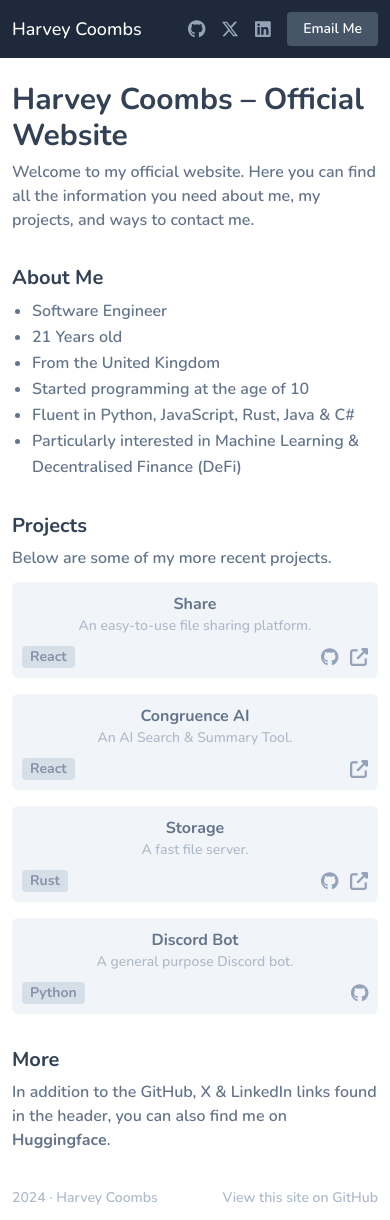
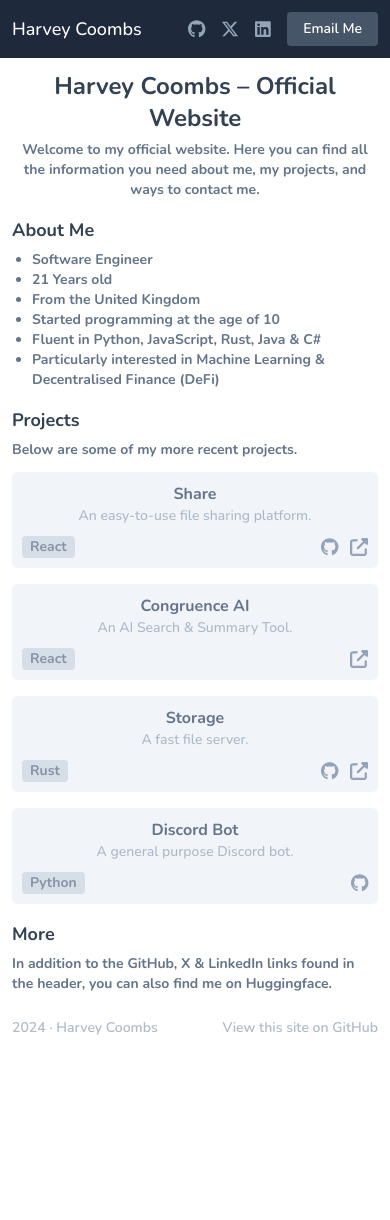
Before and after one commit to harveycoombs/www, a Next.js app: page / in a window 390 px wide. After the commit the page ends 1050 px from the top, so only its background shows below. Built offline with nearby package versions, Linux system fonts and the light colour scheme.

Commit message:
Made responsive for mobile devices

```diff
--- a/src/app/components/ui/section.tsx
+++ b/src/app/components/common/section.tsx
@@ -9,8 +9,8 @@ interface Properties {
 
 export default function Section({ title, children, delay, ...rest }: Properties) {
     return (
-        <motion.div className="pt-8" initial={{ opacity: 0, y: 50 }} animate={{ opacity: 1, y: 0 }} transition={{ duration: 0.275, ease: "easeOut", delay: delay }} {...rest}>
-            <h2 className="text-xl text-slate-700 font-bold mb-1.5 select-none">{title}</h2>
+        <motion.div className="pt-8  max-[550px]:pt-4" initial={{ opacity: 0, y: 50 }} animate={{ opacity: 1, y: 0 }} transition={{ duration: 0.275, ease: "easeOut", delay: delay }} {...rest}>
+            <h2 className="text-xl text-slate-700 font-bold mb-1.5 select-none max-[550px]:text-lg">{title}</h2>
             {children}
         </motion.div>
     );
--- a/src/app/components/header.tsx
+++ b/src/app/components/header.tsx
@@ -3,13 +3,13 @@ import Link from "next/link";
 import { FontAwesomeIcon } from "@fortawesome/react-fontawesome";
 import { faGithub, faXTwitter, faLinkedin } from "@fortawesome/free-brands-svg-icons";
 
-import Button from "@/app/components/ui/button";
+import Button from "@/app/components/common/button";
 
 export default function Header() {
     return (
         <header className="p-3 bg-slate-800 text-white">
-            <div className="flex justify-between items-center w-1000 mx-auto max-[1050px]:w-full">
-                <Link href="/" className="font-medium text-lg leading-none duration-150 hover:opacity-75 active:opacity-55">Harvey Coombs</Link>
+            <div className="flex justify-between items-center w-1000 mx-auto max-[1050px]:w-full max-[360px]:justify-center">
+                <Link href="/" className="font-medium text-lg leading-none duration-150 hover:opacity-75 active:opacity-55 max-[360px]:hidden">Harvey Coombs</Link>
                 <nav>
                     <HeaderIcon icon={faGithub} url="https://github.com/harveycoombs" />
                     <HeaderIcon icon={faXTwitter} url="https://x.com/harveycoombs23" />
--- a/src/app/page.tsx
+++ b/src/app/page.tsx
@@ -6,18 +6,18 @@ import { FontAwesomeIcon } from "@fortawesome/react-fontawesome";
 import { faGithub } from "@fortawesome/free-brands-svg-icons";
 import { faExternalLinkAlt } from "@fortawesome/free-solid-svg-icons";
 
-import Section from "@/app/components/ui/section";
+import Section from "@/app/components/common/section";
 
 export default function Home() {
     return (
-        <main className="w-1000 min-h-[calc(100vh-102px)] mx-auto py-6 max-[1050px]:w-full max-[1050px]:px-3">
+        <main className="w-1000 min-h-[calc(100vh-102px)] mx-auto py-6 max-[1050px]:w-full max-[1050px]:px-3 max-[550px]:py-3">
             <div className="w-650 mx-auto">
                 <motion.div initial={{ opacity: 0, y: 50 }} animate={{ opacity: 1, y: 0 }} transition={{ duration: 0.25, ease: "easeOut" }}>
-                    <h1 className="text-3xl text-slate-700 font-bold select-none">Harvey Coombs &ndash; Official Website</h1>
-                    <p className="mt-1.5 font-semibold">Welcome to my official website. Here you can find all the information you need about me, my projects, and ways to contact me.</p>
+                    <h1 className="text-3xl text-slate-700 font-bold select-none max-[550px]:text-center max-[550px]:text-2xl">Harvey Coombs &ndash; Official Website</h1>
+                    <p className="mt-1.5 font-semibold max-[550px]:text-center max-[550px]:text-sm max-[550px]:font-bold">Welcome to my official website. Here you can find all the information you need about me, my projects, and ways to contact me.</p>
                 </motion.div>
                 <Section title="About Me" delay={0.2}>
-                    <ul className="font-semibold list-disc ml-5 leading-relaxed">
+                    <ul className="font-semibold list-disc ml-5 leading-relaxed max-[550px]:text-sm max-[550px]:font-bold">
                         <li>Software Engineer</li>
                         <li>21 Years old</li>
                         <li>From the United Kingdom</li>
@@ -27,8 +27,8 @@ export default function Home() {
                     </ul>
                 </Section>
                 <Section title="Projects" delay={0.4}>
-                    <p className="font-semibold">Below are some of my more recent projects.</p>
-                    <div className="flex gap-4 mt-3 max-[650px]:flex-col">
+                    <p className="font-semibold max-[550px]:text-sm max-[550px]:font-bold">Below are some of my more recent projects.</p>
+                    <div className="grid grid-cols-4 gap-4 mt-3 max-md:grid-cols-2 max-[430px]:grid-cols-1">
                         <ProjectTile title="Share" description="An easy-to-use file sharing platform." url="https://share.harveycoombs.com/" repo="https://github.com/harveycoombs/share" language="React" />
                         <ProjectTile title="Congruence AI" description="An AI Search & Summary Tool." url="https://aicongruence.com/" language="React" />
                         <ProjectTile title="Storage" description="A fast file server." url="https://storage.harveycoombs.com/" repo="https://github.com/harveycoombs/storage" language="Rust" />
@@ -37,7 +37,7 @@ export default function Home() {
                 </Section>
 
                 <Section title="More" delay={0.6}>
-                    <p className="font-semibold">In addition to the GitHub, X &amp; LinkedIn links found in the header, you can also find me on <Link href="https://huggingface.co/harveycoombs" target="_blank" className="font-bold hover:underline">Huggingface</Link>.</p>
+                    <p className="font-semibold max-[550px]:text-sm max-[550px]:font-bold">In addition to the GitHub, X &amp; LinkedIn links found in the header, you can also find me on <Link href="https://huggingface.co/harveycoombs" target="_blank" className="font-bold hover:underline">Huggingface</Link>.</p>
                 </Section>
             </div>
         </main>
@@ -46,7 +46,7 @@ export default function Home() {
 
 function ProjectTile({ title, description, url, repo, language }: any) {
     return (
-        <div className="w-1/4 p-2.5 rounded-md inline-flex flex-col items-center justify-between bg-slate-100 text-center select-none duration-150 hover:-translate-y-2 hover:shadow-md max-[650px]:w-full">
+        <div className="p-2.5 rounded-md inline-flex flex-col items-center justify-between bg-slate-100 text-center select-none duration-150 hover:-translate-y-2 hover:shadow-md max-[650px]:w-full">
             <div>
                 <strong className="font-bold">{title}</strong>
                 <div className="text-slate-400/75 font-medium text-sm">{description}</div>
```
Also changed, not shown: src/app/components/common/button.tsx (renamed from src/app/components/ui/button.tsx).
